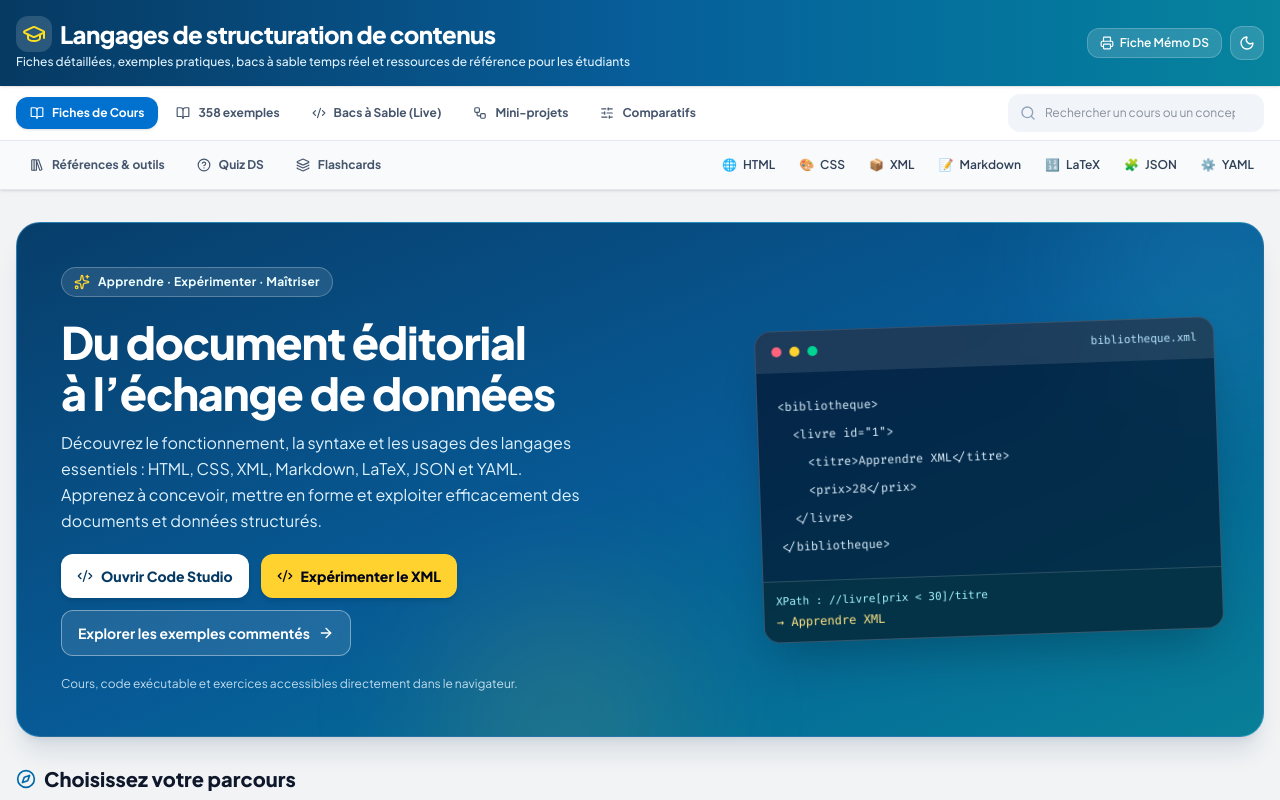
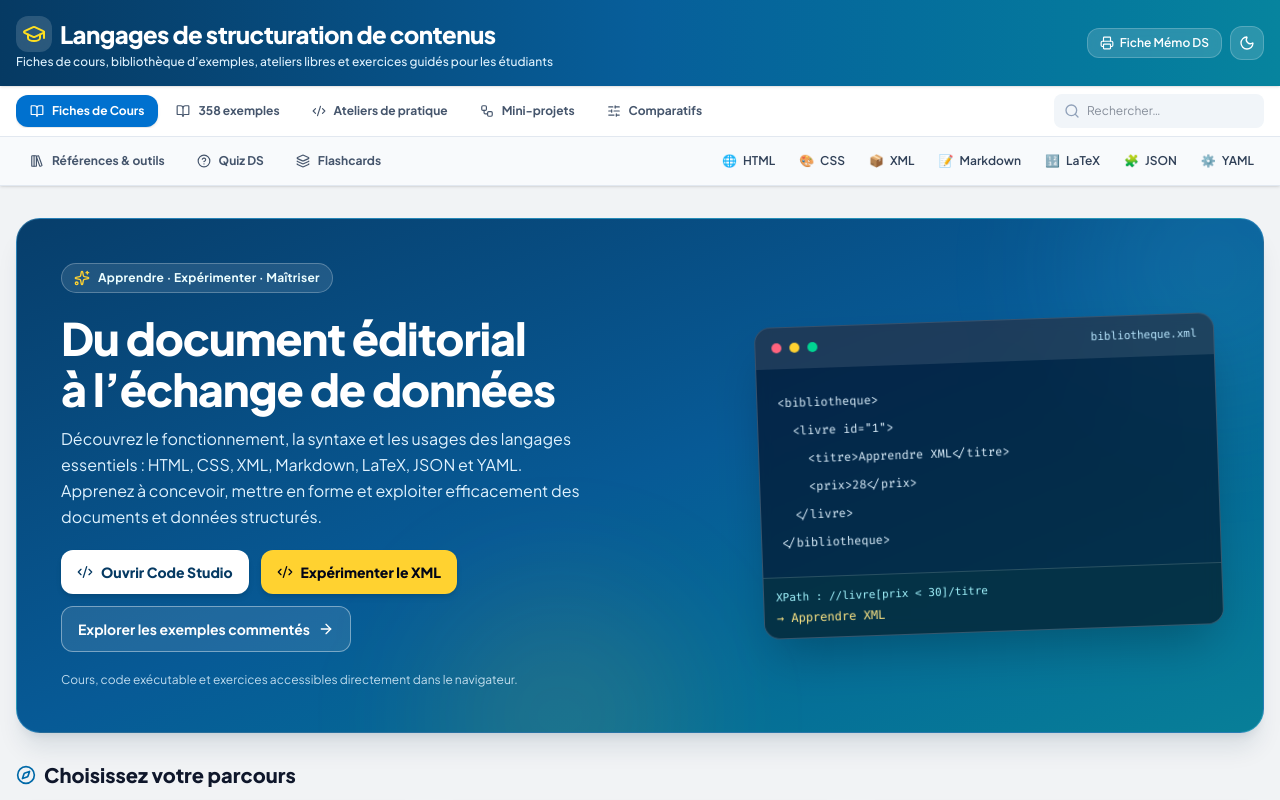
Before and after one commit to Bouguen/ds-1, a React (Vite) app: page / in a window 1280 px wide. Shown: the top 800 px of the page. Built offline with nearby package versions, Linux system fonts and the light colour scheme.

Commit message:
feat: move compact search after Comparatifs and unify foldable code navigation

```diff
--- a/src/components/Header.tsx
+++ b/src/components/Header.tsx
@@ -49,8 +49,10 @@ export const Header: React.FC<HeaderProps> = ({
 }) => {
   const headerRef = useRef<HTMLElement>(null);
   const [studioMenuOpen, setStudioMenuOpen] = React.useState(false);
+  const [mobileSearchOpen, setMobileSearchOpen] = React.useState(false);
   const showNavigation = !studioMode || studioMenuOpen;
   useEffect(() => { if (!studioMode) setStudioMenuOpen(false); }, [studioMode]);
+  useEffect(() => { setStudioMenuOpen(false); setMobileSearchOpen(false); }, [activeTab]);
 
   // Les ancres doivent tenir compte de la hauteur effective du bandeau collant,
   // y compris lorsque les boutons se répartissent sur plusieurs lignes en mobile.
@@ -84,7 +86,7 @@ export const Header: React.FC<HeaderProps> = ({
               </button>
             </h1>
             <p className={`${studioMode ? 'hidden' : 'hidden sm:block'} text-xs text-sky-100 font-medium max-w-2xl`}>
-              Fiches détaillées, exemples pratiques, bacs à sable temps réel et ressources de référence pour les étudiants
+              Fiches de cours, bibliothèque d’exemples, ateliers libres et exercices guidés pour les étudiants
             </p>
           </div>
 
@@ -121,7 +123,7 @@ export const Header: React.FC<HeaderProps> = ({
       {/* Main Navigation Bar */}
       <div id="ds-site-navigation" className={`${showNavigation ? 'flex' : 'hidden'} max-w-7xl mx-auto px-4 py-2 flex-col lg:flex-row items-stretch lg:items-center justify-between gap-2`}>
         {/* Navigation Tabs */}
-        <nav aria-label="Navigation principale" className="flex flex-wrap items-center gap-1 w-full lg:w-auto lg:flex-1">
+        <nav aria-label="Navigation principale" className="flex flex-nowrap items-center gap-1 w-full min-w-0 overflow-x-auto lg:flex-1 whitespace-nowrap">
           <button
             onClick={() => setActiveTab('fiches')}
             aria-current={activeTab === 'fiches' ? 'page' : undefined} className={`flex items-center gap-2 px-3.5 py-2 rounded-xl text-xs font-bold transition-all cursor-pointer shrink-0 ${
@@ -155,7 +157,7 @@ export const Header: React.FC<HeaderProps> = ({
             }`}
           >
             <Code2 className="w-3.5 h-3.5" />
-            <span>Bacs à Sable (Live)</span>
+            <span>Ateliers de pratique</span>
           </button>
 
           <button
@@ -183,28 +185,28 @@ export const Header: React.FC<HeaderProps> = ({
             <span>Comparatifs</span>
           </button>
 
+          {/* Recherche compacte : dans la même ligne que les cinq rubriques, après Comparatifs. */}
+          <div className="shrink-0 ml-auto">
+            <div className="hidden md:block w-[175px] xl:w-[210px] relative">
+              <Search className="w-4 h-4 text-slate-400 absolute left-2.5 top-1/2 -translate-y-1/2" aria-hidden="true" />
+              <input type="search" aria-label="Rechercher dans les fiches de cours" value={searchQuery}
+                onChange={(event) => setSearchQuery(event.target.value)} placeholder="Rechercher…"
+                className="w-full pl-8 pr-7 py-2 rounded-lg text-xs bg-slate-100 dark:bg-slate-800 text-slate-800 dark:text-slate-200 border border-transparent focus:border-[#0071CF] outline-none"/>
+              {searchQuery && <button type="button" onClick={() => setSearchQuery('')} aria-label="Effacer la recherche" className="absolute right-2 top-1/2 -translate-y-1/2 text-slate-500 hover:text-sky-700">×</button>}
+            </div>
+            <button type="button" onClick={() => setMobileSearchOpen(open => !open)}
+              aria-label="Ouvrir la recherche de cours" aria-expanded={mobileSearchOpen}
+              aria-controls="ds-mobile-search" className="md:hidden inline-flex items-center justify-center rounded-lg border border-slate-200 dark:border-slate-700 p-2 text-slate-600 dark:text-slate-300 hover:bg-slate-100 dark:hover:bg-slate-800">
+              <Search className="w-4 h-4" aria-hidden="true"/>
+            </button>
+          </div>
         </nav>
-
-        {/* Search input */}
-        <div className="w-full lg:w-60 xl:w-64 relative shrink-0">
-          <Search className="w-4 h-4 text-slate-400 absolute left-3 top-1/2 -translate-y-1/2" />
-          <input
-            type="search"
-            aria-label="Rechercher dans les fiches de cours"
-            value={searchQuery}
-            onChange={(e) => setSearchQuery(e.target.value)}
-            placeholder="Rechercher un cours ou un concept..."
-            className="w-full pl-9 pr-4 py-2.5 text-xs rounded-xl bg-slate-100 dark:bg-slate-800 text-slate-800 dark:text-slate-200 border border-transparent focus:border-[#0071CF] focus:bg-white dark:focus:bg-slate-900 outline-none transition-all"
-          />
-          {searchQuery && (
-            <button
-              onClick={() => setSearchQuery('')}
-              className="absolute right-3 top-1/2 -translate-y-1/2 text-slate-400 hover:text-slate-600 text-xs"
-            >
-              ×
-            </button>
-          )}
-        </div>
+        {mobileSearchOpen && <div id="ds-mobile-search" className="md:hidden relative w-full">
+          <Search className="absolute left-3 top-1/2 -translate-y-1/2 w-4 h-4 text-slate-500" aria-hidden="true" />
+          <input type="search" aria-label="Rechercher dans les fiches de cours" autoFocus value={searchQuery}
+            onChange={event => setSearchQuery(event.target.value)} placeholder="Cours ou concept…"
+            className="w-full rounded-lg border border-slate-200 dark:border-slate-700 bg-slate-50 dark:bg-slate-800 pl-9 pr-3 py-2 text-sm text-slate-800 dark:text-white"/>
+        </div>}
       </div>
 
       {/* Second menu row: secondary sections and direct access to the seven languages. */}
@@ -249,7 +251,7 @@ export const Header: React.FC<HeaderProps> = ({
             </button>
           </div>
           {(activeTab === 'fiches' || activeTab === 'sandboxes') && (
-            <div className="flex flex-wrap items-center gap-1" aria-label={activeTab === 'fiches' ? 'Accès direct aux titres des fiches' : 'Choisir le langage du bac à sable'}>
+            <div className="flex flex-wrap items-center gap-1" aria-label={activeTab === 'fiches' ? 'Accès direct aux titres des fiches' : 'Choisir le langage de l’atelier'}>
               {LANGUAGES_DATA.map((lang) => {
                 const isCurrent = activeTab === 'sandboxes' && activeSandboxLang === lang.id;
                 return (
@@ -263,7 +265,7 @@ export const Header: React.FC<HeaderProps> = ({
                         onSelectLanguage(lang.id);
                       }
                     }}
-                    aria-label={activeTab === 'sandboxes' ? 'Ouvrir le bac à sable '+lang.name : 'Accéder au titre de la fiche '+lang.name}
+                    aria-label={activeTab === 'sandboxes' ? 'Ouvrir l’atelier '+lang.name : 'Accéder au titre de la fiche '+lang.name}
                     aria-current={isCurrent ? 'true' : undefined}
                     className={`px-2.5 py-1.5 rounded-lg transition-all cursor-pointer flex items-center gap-1.5 text-xs font-semibold ${
                       isCurrent
```
